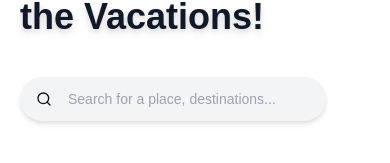
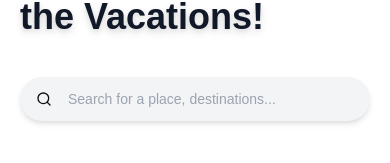
Before and after one commit to kushankurxd/travelrr, a Vue app: page / in a window 390 px wide. Shown: the part 159-322 px from the top of the page. Built offline with nearby package versions, Linux system fonts and the light colour scheme.

Commit message:
con autra

```diff
--- a/src/views/Home.vue
+++ b/src/views/Home.vue
@@ -56,7 +56,7 @@
       </div>
 
       <!-- Search -->
-      <div class="m-5 mr-16 xl:mr-20">
+      <div class="m-5 mr-5 lg:mr-8 md:mr-20 xl:mr-20">
         <Search />
       </div>
     </div>
```
